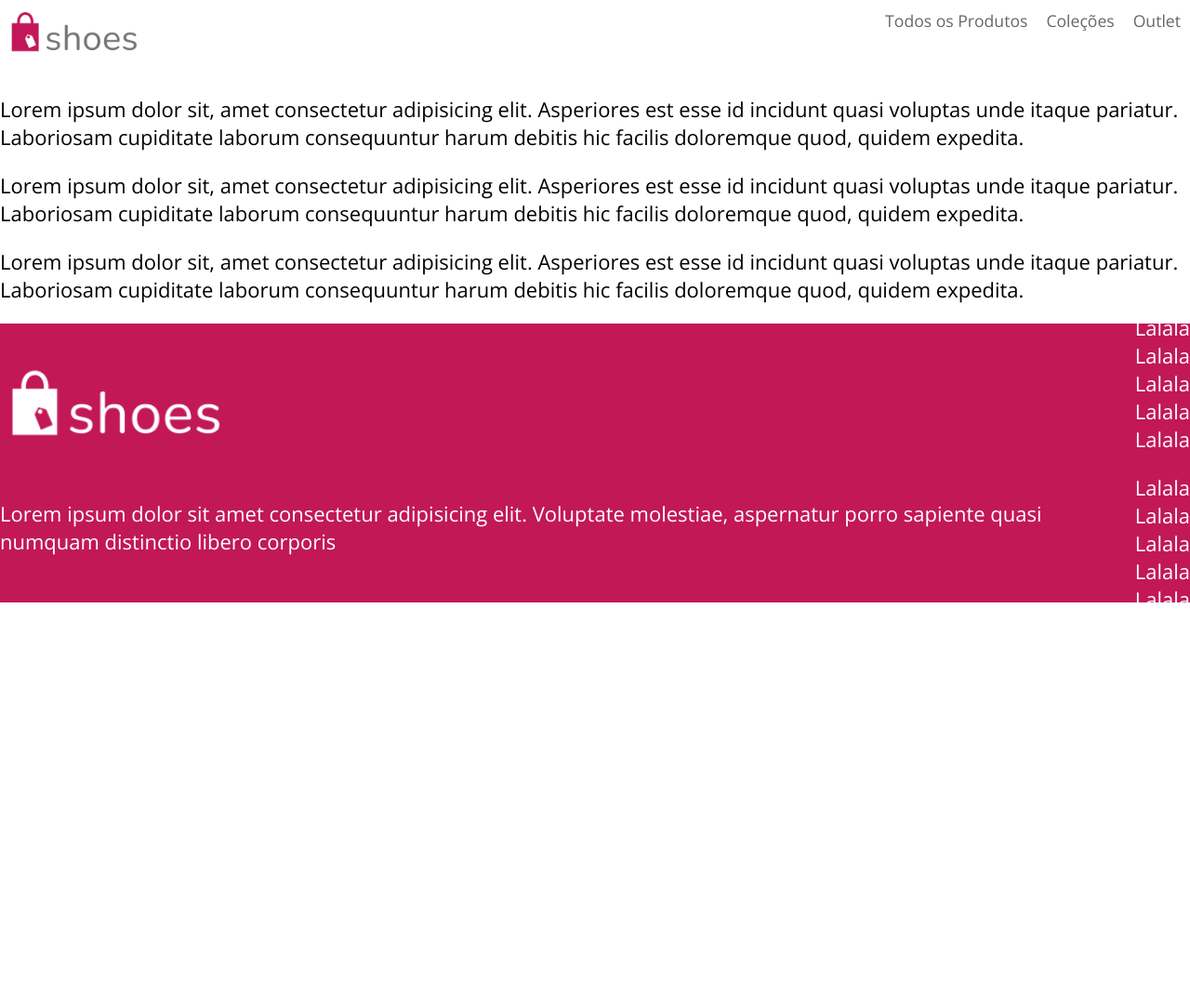
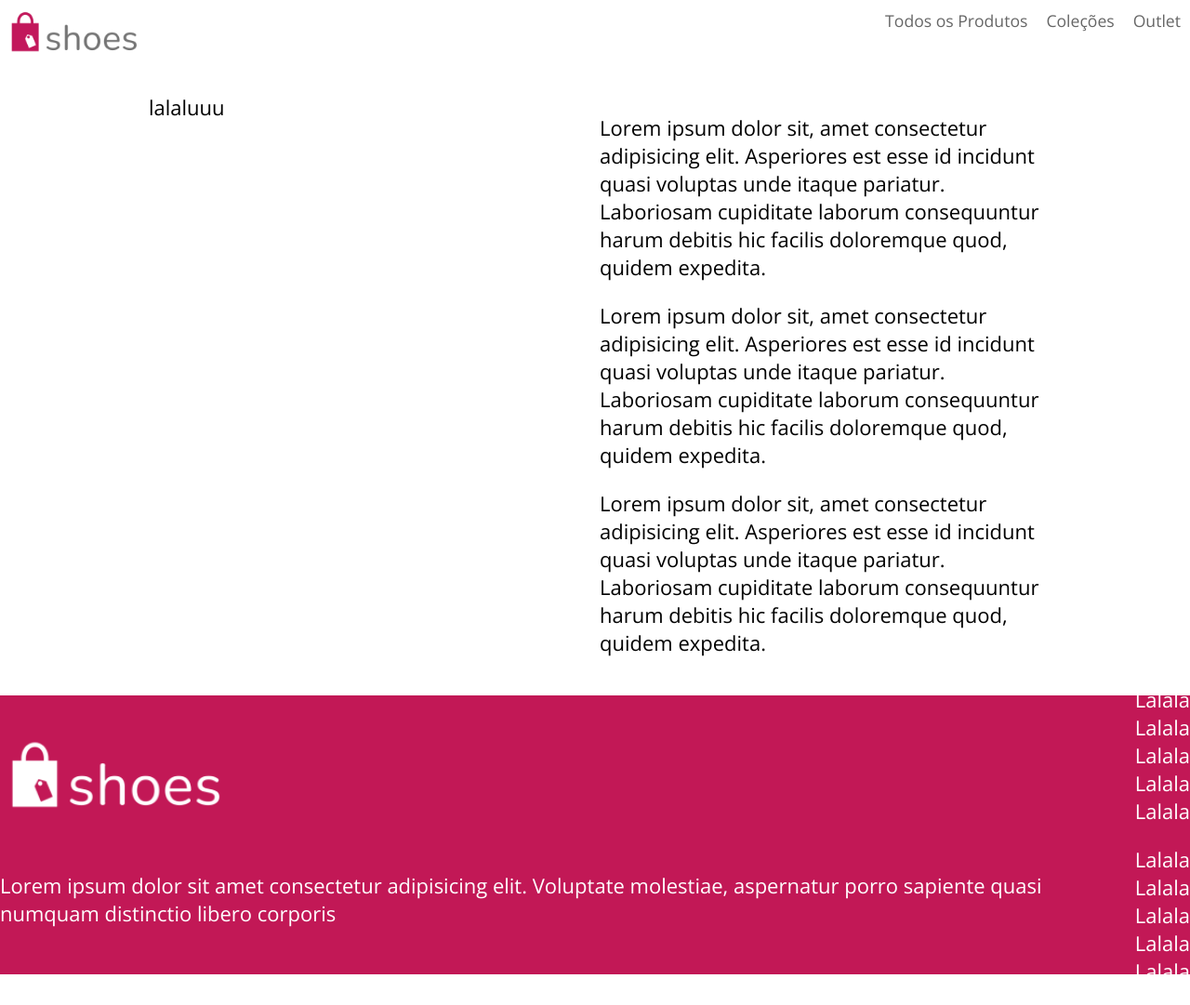
Before and after one commit to yanaheisenbach/shoes-store, a plain HTML site: page registro.html in a window 1280 px wide. Shown: the whole page at 93% size. Before the commit the page ends 800 px from the top, so only its background shows below. Drawn offline with nearby package versions, Linux system fonts and the light colour scheme.

Commit message:
ultimo commit antes do forms

```diff
--- a/public/css/styles.css
+++ b/public/css/styles.css
@@ -15,7 +15,7 @@ body{
 header{
     display: flex;
     justify-content: space-between;
-
+    margin-bottom: 20px;
 }
 
 header img {
@@ -72,6 +72,7 @@ footer {
       justify-content: space-evenly;
       align-items: center;
     background: #C21856;
+    margin-top: 20px;
   }
   .contatos{
     grid-area: contatos;
@@ -84,6 +85,7 @@ footer {
   .institucional{
     grid-area: institucional;
   }
+
 
   footer img{
     width: 250px;
@@ -102,3 +104,13 @@ footer {
   footer li a{
     text-decoration: none;
   }
+
+  main{
+    display: flex;
+        column-gap: 10px;
+    margin: 20px 0;
+  }
+
+  main section{
+    width: 50%;
+  }
--- a/registro.html
+++ b/registro.html
@@ -22,8 +22,10 @@
         </nav>
     </header>
 
-   <main>
-        <section></section>
+   <main class="container">
+        <section>
+            lalaluuu
+        </section>
 
         <section>
 
```
Also changed, not shown: index.html (+1 -1 lines).
